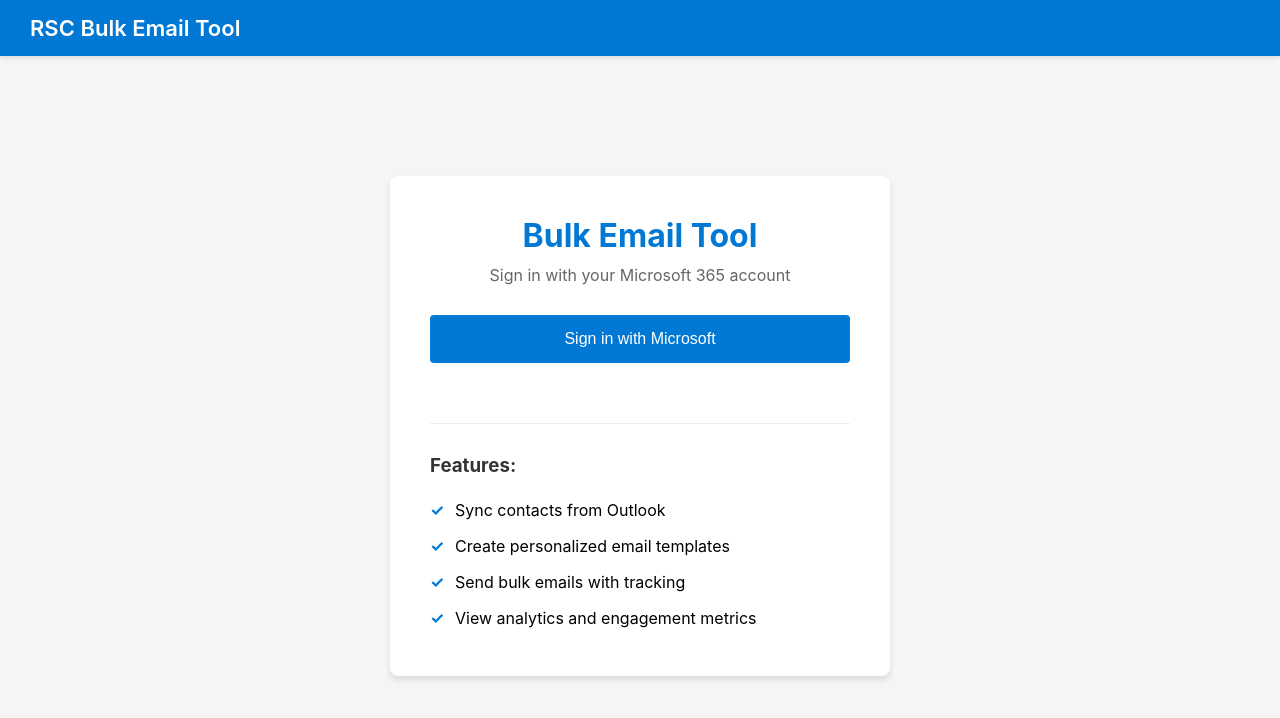
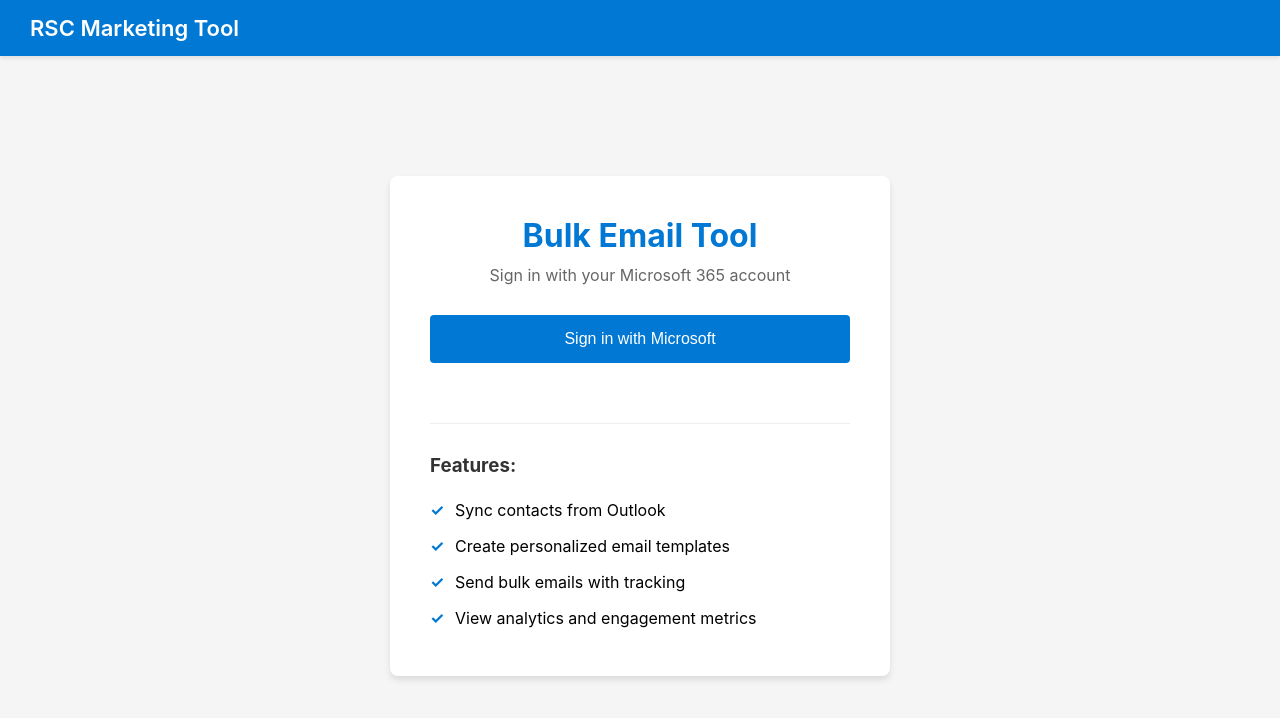
Before and after one commit to jrobinson242/BulkEmailTool, a React (Vite) app in the folder frontend/: page /login in a window 1280 px wide. Shown: the top 718 px of the page. Built offline with nearby package versions, Linux system fonts and the light colour scheme; no server answers.

Commit message:
changed name in header of tool

```diff
--- a/frontend/src/components/Navbar.jsx
+++ b/frontend/src/components/Navbar.jsx
@@ -10,7 +10,7 @@ const Navbar = () => {
     <nav className="navbar">
       <div className="navbar-brand">
         <Link to="/" style={{ color: 'white', textDecoration: 'none' }}>
-          RSC Bulk Email Tool
+          RSC Marketing Tool
         </Link>
       </div>
 
```
